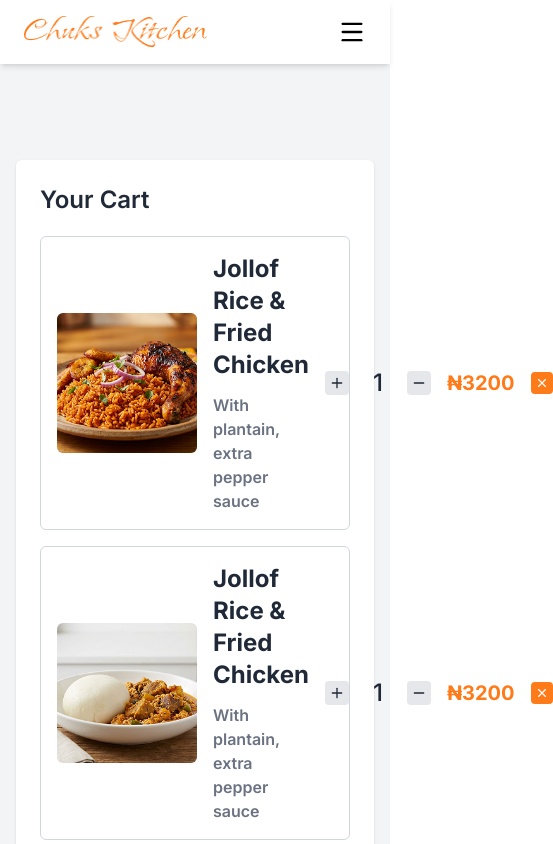
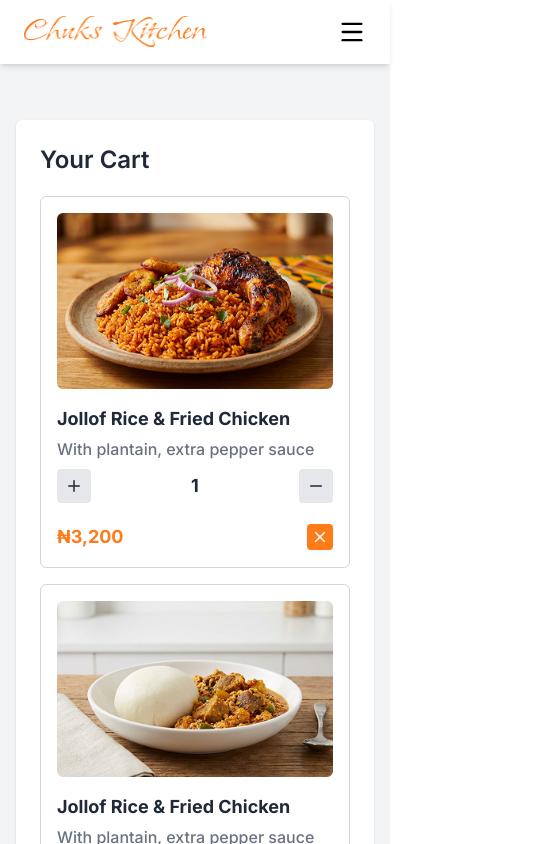
Before and after one commit to trustonyekwere/chuks_kitchen, a Next.js app: page /orders in a window 390 px wide. Shown: the top 844 px of the page, 553 px wide, since content can reach past the window. Built offline with nearby package versions, Linux system fonts and the light colour scheme.

Commit message:
fixed cart responsivity issue

```diff
--- a/app/components/layout/Header.tsx
+++ b/app/components/layout/Header.tsx
@@ -68,7 +68,7 @@ export default function Header() {
                         {/* HAMBURGER */}
                         <button
                             onClick={() => setOpen(!open)}
-                            className="flex md:hidden"
+                            className="flex md:hidden cursor-pointer"
                             aria-label="Toggle menu"
                         >
                             {open ? <X size={28} color="black" /> : <MenuIcon size={28} color="black" />}
--- a/app/components/sections/Cart.tsx
+++ b/app/components/sections/Cart.tsx
@@ -41,7 +41,7 @@ const Items = [
 export default function Cart() {
 
 return (
-    <div className="bg-gray-100 min-h-screen pt-40 pb-25 px-4">
+    <div className="bg-gray-100 min-h-screen pt-30 pb-6 px-4">
         <div className="max-w-5xl mx-auto bg-white text-blue p-6 rounded-md shadow-sm">
             <h2 className="text-2xl font-semibold mb-5">Your Cart</h2>
 
@@ -49,10 +49,12 @@ return (
                 {Items.map((item) => (
                     <div
                     key={item.id}
-                    className="flex items-center gap-4 border border-gray-300 rounded-md p-4"
-                    >
+                    className="
+                        border border-gray-300 rounded-md p-4
+                        flex flex-col md:grid md:grid-cols-[1.1fr_4fr] lg:grid-cols-[0.8fr_4fr]" >
+
                         {/* Image */}
-                        <div className="relative w-35 h-35 rounded-md overflow-hidden shrink-0">
+                        <div className="relative w-full h-44 md:w-32 md:h-32 rounded-md overflow-hidden shrink-0">
                             <Image
                             src={item.image}
                             alt={item.name}
@@ -61,40 +63,55 @@ return (
                             />
                         </div>
 
+                        {/* Content + controls */}
+                        <div className="flex flex-col md:flex-row md:items-center md:justify-between">
                             {/* Details */}
-                        <div className="flex-1 space-y-3">
-                            <h1 className="font-bold text-2xl">{item.name}</h1>
-                            <p className="text-md text-gray-500 font-semibold">{item.description}</p>
+                            <div className="flex-1 space-y-1 pt-4 md:pt-0">
+                                <h1 className="font-bold text-lg md:text-2xl">{item.name}</h1>
+                                <p className="text-md md:lg text-gray-500 font-medium">
+                                    {item.description}
+                                </p>
                             </div>
 
+                            {/* Controls (quantity + price + remove) */}
+                            <div className="flex flex-col sm:flex-row items-start sm:items-center gap-5 mt-2 md:mt-0">
                                 {/* Quantity */}
-                        <div className="flex items-center gap-3 space-x-3">
+                                <div className="flex items-center gap-3 lg:gap-5 md:justify-normal justify-between w-full">
                                     <button
-                                className="bg-gray-200 p-1 rounded cursor-pointer"
+                                    className="bg-gray-200 p-2 rounded cursor-pointer"
+                                    aria-label="increase"
                                     >
-                                <Plus size={16} />
+                                        <Plus size={18} />
                                     </button>
 
-                            <span className="text-2xl font-medium">{item.quantity}</span>
+                                    <span className="text-lg font-bold">
+                                        {item.quantity ?? 1}
+                                    </span>
 
                                     <button
-                                className="bg-gray-200 p-1 rounded cursor-pointer"
+                                    className="bg-gray-200 p-2 rounded cursor-pointer"
+                                    aria-label="decrease"
                                     >
-                                <Minus size={16} />
+                                        <Minus size={18} />
                                     </button>
                                 </div>
 
+                                <div className="flex items-center space-x-1.5 lg:space-x-3 justify-between w-full">
                                     {/* Price */}
-                        <div className="text-[#FF7A18] text-xl font-bold w-20 text-right">
-                            ₦{(item.price)}
+                                    <div className="text-[#FF7A18] text-lg font-bold">
+                                        ₦{Number(item.price).toLocaleString()}
                                     </div>
 
                                     {/* Remove */}
                                     <button
                                         className="bg-[#FF7A18] text-white p-1 rounded cursor-pointer"
+                                        aria-label="remove item"
                                     >
-                            <X size={14} />
+                                        <X size={18} />
                                     </button>
+                                </div>
+                            </div>
+                        </div>
                     </div>
                 ))}
             </div>
```
Lines whose indentation alone changed are shown as unchanged.
